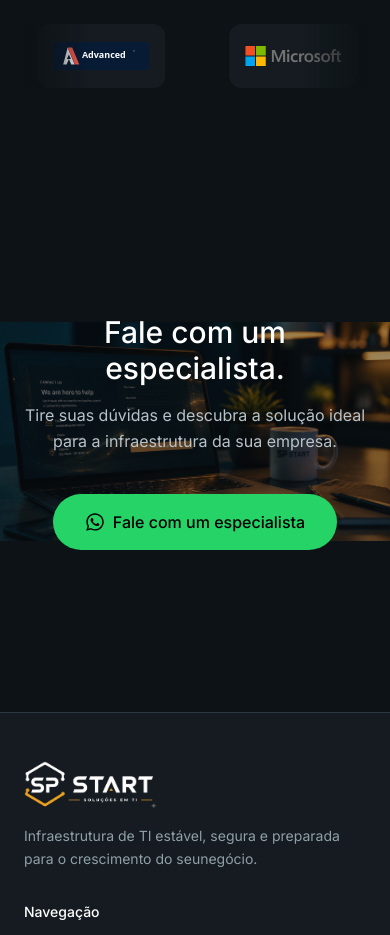
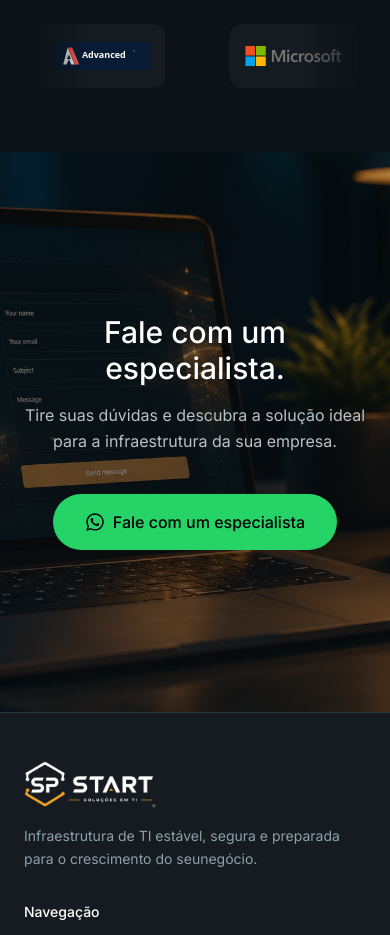
Before and after one commit to luccasdev19/Sp-start, a Next.js app: page / in a window 390 px wide. Shown: the part 9360-10295 px from the top of the page. Built offline with nearby package versions, Linux system fonts and the light colour scheme.

Commit message:
image adjustment for mobile

```diff
--- a/components/sections/FinalCTA.tsx
+++ b/components/sections/FinalCTA.tsx
@@ -11,7 +11,7 @@ export function FinalCTA() {
         alt=""
         fill
         sizes="100vw"
-        className="h-full w-full object-contain object-center sm:object-cover sm:object-[65%_center]"
+        className="min-h-full min-w-full scale-105 object-cover object-center"
       />
       <div className="absolute inset-0 bg-gradient-to-b from-background/30 via-background/45 to-background/60" />
       <FadeIn className="w-full">
--- a/components/sections/Hero.tsx
+++ b/components/sections/Hero.tsx
@@ -13,7 +13,7 @@ export function Hero() {
           fill
           priority
           sizes="100vw"
-          className="h-full w-full object-contain object-center sm:object-cover sm:object-[65%_center]"
+          className="min-h-full min-w-full scale-105 object-cover object-center"
         />
         <div className="absolute inset-0 bg-gradient-to-b from-petrol/50 via-background/35 to-background/55" />
       </div>
```
